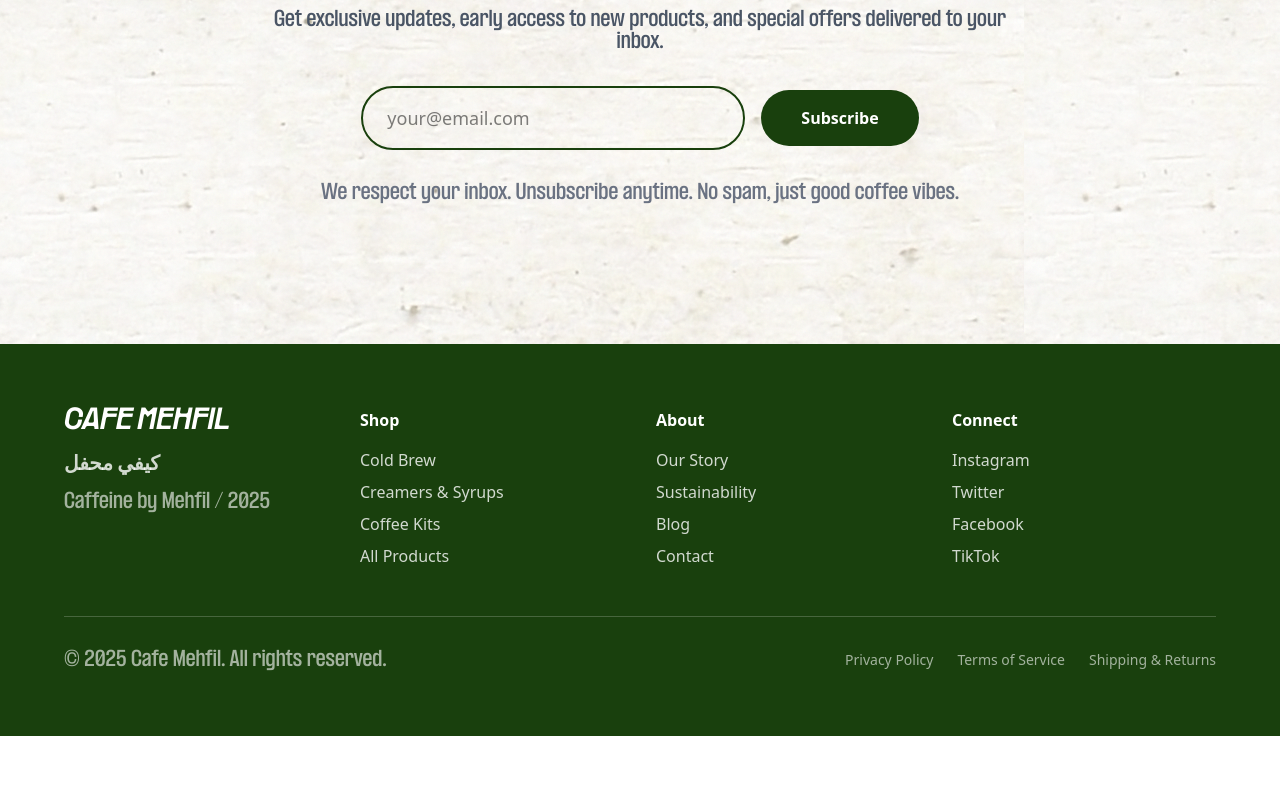
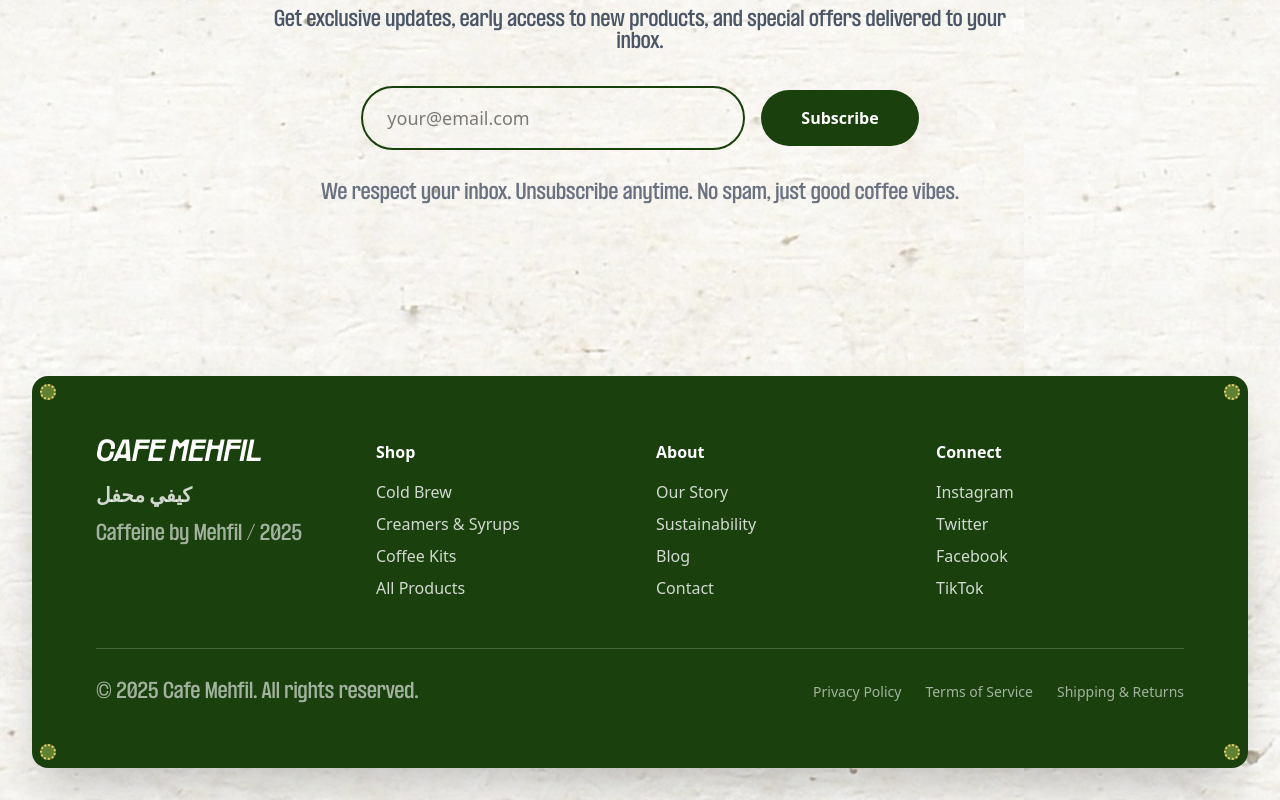
Before and after one commit to AymenS02/cafe-mehfil-improved, a Next.js app: page / in a window 1280 px wide. Shown: the part 3416-4216 px from the top of the page. Before the commit the page ends 4152 px from the top, so only its background shows below. Built offline with nearby package versions, Linux system fonts and the light colour scheme.

Commit message:
footer nicer

```diff
--- /dev/null
+++ b/app/components/Footer.js
@@ -0,0 +1,68 @@
+import React from 'react'
+
+export const Footer = () => {
+  return (
+    <div className='w-screen'>
+      <div className="relative bg-primary rounded-2xl m-8 text-white shadow-2xl">
+        <div className="m-2 absolute top-0 left-0 w-4 h-4 rounded-full bg-accent4 border-2 border-dotted border-accent2"></div>
+        <div className="m-2 absolute bottom-0 left-0 w-4 h-4 rounded-full bg-accent4 border-2 border-dotted border-accent2"></div>
+        <div className="m-2 absolute bottom-0 right-0 w-4 h-4 rounded-full bg-accent4 border-2 border-dotted border-accent2"></div>
+        <div className="m-2 absolute top-0 right-0 w-4 h-4 rounded-full bg-accent4 border-2 border-dotted border-accent2"></div>
+
+
+        <div className='p-8 md:p-16'>
+
+          <div className="max-w-7xl mx-auto grid grid-cols-1 md:grid-cols-4 gap-8">
+            <div>
+              <h3 className="text-3xl font-bold mb-4">Cafe Mehfil</h3>
+              <p className="text-white/80">كيفي محفل</p>
+              <p className="text-sm text-white/60 mt-4">
+                Caffeine by Mehfil / 2025
+              </p>
+            </div>
+
+            <div>
+              <h4 className="font-bold mb-4">Shop</h4>
+              <ul className="space-y-2 text-white/80">
+                <li>Cold Brew</li>
+                <li>Creamers & Syrups</li>
+                <li>Coffee Kits</li>
+                <li>All Products</li>
+              </ul>
+            </div>
+
+            <div>
+              <h4 className="font-bold mb-4">About</h4>
+              <ul className="space-y-2 text-white/80">
+                <li>Our Story</li>
+                <li>Sustainability</li>
+                <li>Blog</li>
+                <li>Contact</li>
+              </ul>
+            </div>
+
+            <div>
+              <h4 className="font-bold mb-4">Connect</h4>
+              <ul className="space-y-2 text-white/80">
+                <li>Instagram</li>
+                <li>Twitter</li>
+                <li>Facebook</li>
+                <li>TikTok</li>
+              </ul>
+            </div>
+          </div>
+
+          <div className="max-w-7xl mx-auto mt-12 pt-8 border-t border-white/20 flex flex-col md:flex-row justify-between items-center text-sm text-white/60">
+            <p>© 2025 Cafe Mehfil. All rights reserved.</p>
+            <div className="flex gap-6 mt-4 md:mt-0">
+              <span>Privacy Policy</span>
+              <span>Terms of Service</span>
+              <span>Shipping & Returns</span>
+            </div>
+          </div>
+
+        </div>
+      </div>
+    </div>
+  )
+}
--- a/app/page.js
+++ b/app/page.js
@@ -3,6 +3,7 @@
 import { useEffect, useRef } from "react";
 import Image from "next/image";
 import gsap from "gsap";
+import { Footer } from "./components/Footer";
 
 // ---- HERO IMAGE PATHS ----
 const heroImages = Array.from(
@@ -404,56 +405,7 @@ export default function Home() {
       </section>
 
       {/* Footer */}
-      <footer className="w-screen bg-primary text-white p-8 md:p-16">
-        <div className="max-w-7xl mx-auto grid grid-cols-1 md:grid-cols-4 gap-8">
-          <div>
-            <h3 className="text-3xl font-bold mb-4">Cafe Mehfil</h3>
-            <p className="text-white/80">كيفي محفل</p>
-            <p className="text-sm text-white/60 mt-4">
-              Caffeine by Mehfil / 2025
-            </p>
-          </div>
-
-          <div>
-            <h4 className="font-bold mb-4">Shop</h4>
-            <ul className="space-y-2 text-white/80">
-              <li>Cold Brew</li>
-              <li>Creamers & Syrups</li>
-              <li>Coffee Kits</li>
-              <li>All Products</li>
-            </ul>
-          </div>
-
-          <div>
-            <h4 className="font-bold mb-4">About</h4>
-            <ul className="space-y-2 text-white/80">
-              <li>Our Story</li>
-              <li>Sustainability</li>
-              <li>Blog</li>
-              <li>Contact</li>
-            </ul>
-          </div>
-
-          <div>
-            <h4 className="font-bold mb-4">Connect</h4>
-            <ul className="space-y-2 text-white/80">
-              <li>Instagram</li>
-              <li>Twitter</li>
-              <li>Facebook</li>
-              <li>TikTok</li>
-            </ul>
-          </div>
-        </div>
-
-        <div className="max-w-7xl mx-auto mt-12 pt-8 border-t border-white/20 flex flex-col md:flex-row justify-between items-center text-sm text-white/60">
-          <p>© 2025 Cafe Mehfil. All rights reserved.</p>
-          <div className="flex gap-6 mt-4 md:mt-0">
-            <span>Privacy Policy</span>
-            <span>Terms of Service</span>
-            <span>Shipping & Returns</span>
-          </div>
-        </div>
-      </footer>
+      <Footer />
     </div>
   );
 }
```
